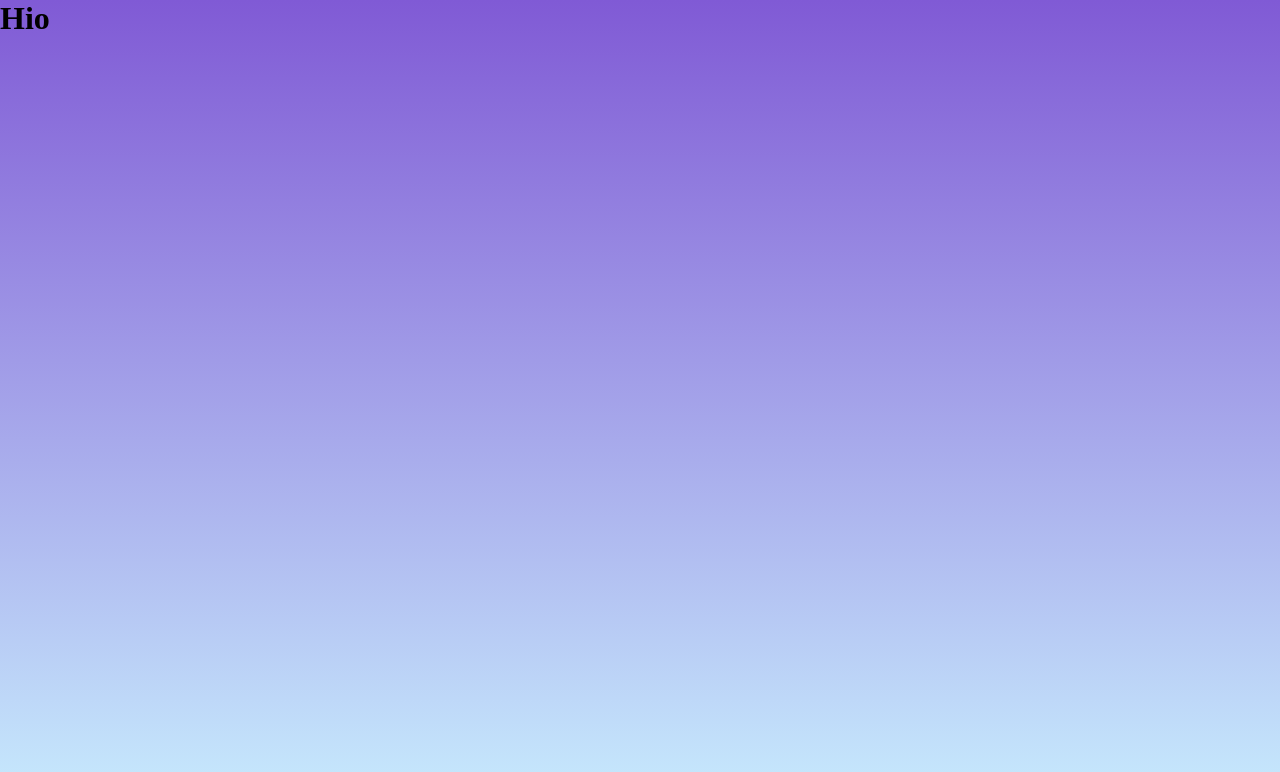
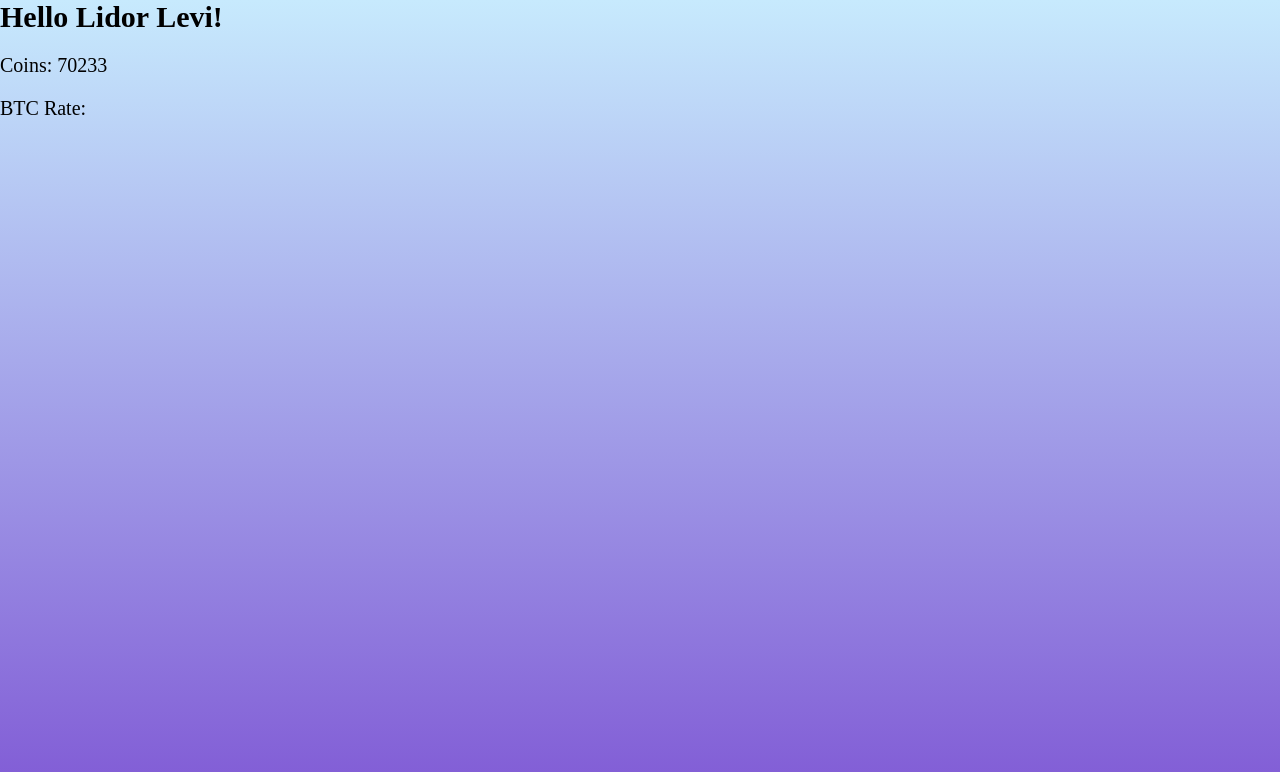
Before and after one commit to LidorLevi123/mister-cash, a React (Vite) app: page / in a window 1280 px wide. Shown: the top 772 px of the page. Built offline with nearby package versions, Linux system fonts and the light colour scheme; no server answers.

Commit message:
add home page

```diff
--- a/src/App.jsx
+++ b/src/App.jsx
@@ -1,12 +1,14 @@
-import { useState } from 'react'
 import './assets/styles/main.scss'
 
+import { useState } from 'react'
+
+import { HomePage } from './pages/HomePage'
+
 function App() {
-    const [count, setCount] = useState(0)
 
     return (
         <>
-            <h1>Hio</h1>
+            <HomePage />
         </>
     )
 }
--- a/src/assets/styles/basics/_base.scss
+++ b/src/assets/styles/basics/_base.scss
@@ -2,9 +2,13 @@
     box-sizing: border-box;
 }
 
+html {
+    font-size: 20px;
+}
+
 body {
     margin: 0;
-    background: linear-gradient(to bottom, $clr-background2, $clr-background1);
+    background: linear-gradient(to bottom, $clr-background1, $clr-background2);
     min-height: 100vh;
 }
 
--- /dev/null
+++ b/src/pages/HomePage.jsx
@@ -0,0 +1,28 @@
+import { useEffect, useState } from 'react'
+
+import { bitcoinService } from '../services/bitcoin.service'
+import { userService } from '../services/user.service'
+
+export function HomePage() {
+    const [user, setUser] = useState(userService.getUser())
+    const [btcRate, setBtcRate] = useState(null)
+
+    useEffect(() => {
+        getRate()
+    }, [])
+
+    async function getRate() {
+        const rate = await bitcoinService.getRate(user.coins)
+        setBtcRate(rate)
+    }
+
+    if(!user) return
+
+    return (
+        <section className='home-page'>
+            <h1>Hello { user.name }!</h1>
+            <p>Coins: { user.coins }</p>
+            <p>BTC Rate: { btcRate }</p>
+        </section>
+    )
+}
--- a/src/services/user.service.js
+++ b/src/services/user.service.js
@@ -4,7 +4,7 @@ export const userService = {
 
 const loggedInUser = {
     name: 'Lidor Levi',
-    coins: '125',
+    coins: 70233,
     moves: []
 }
 
```
